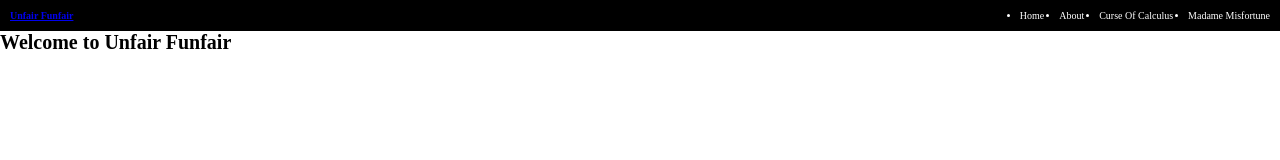
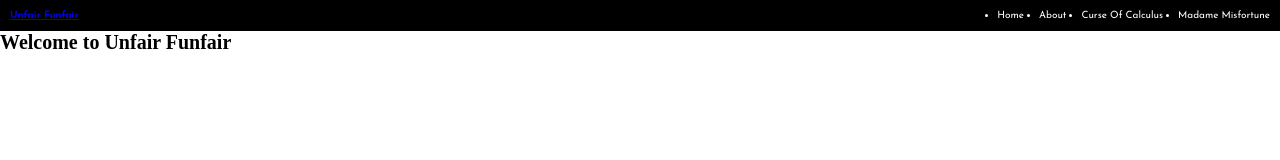
Before and after one commit to appelqvistelias/misfortunate-unfair-funfair, a Next.js app: page / in a window 1280 px wide. Shown: the top 160 px of the page. Built offline with nearby package versions, Linux system fonts and the light colour scheme.

Commit message:
added font

```diff
--- a/src/components/Navbar/Navbar.tsx
+++ b/src/components/Navbar/Navbar.tsx
@@ -1,4 +1,7 @@
 "use client";
+
+import { Josefin_Sans } from "next/font/google";
+const josefin_sans = Josefin_Sans({ subsets: ["latin"], weight: "400" });
 
 import Link from "next/link";
 import { useState } from "react";
@@ -8,7 +11,7 @@ export default function Navbar() {
   const [menuOpen, setMenuOpen] = useState(false);
 
   return (
-    <header>
+    <header className={`${josefin_sans.className}`}>
       <nav className={styles.navbar}>
         <Link className={styles.logo} href="/" aria-label="Go to home page">
           Unfair Funfair
```
